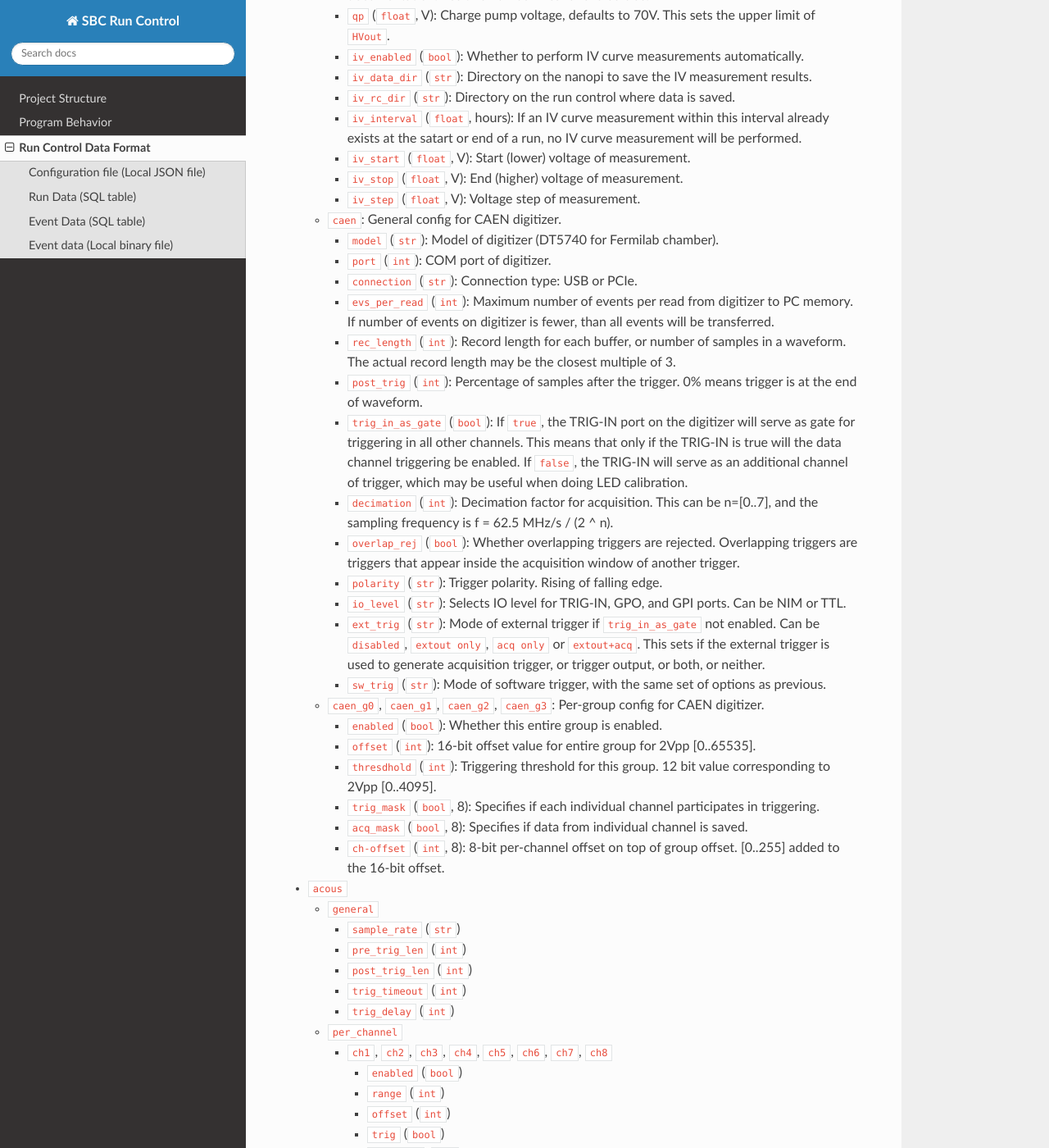
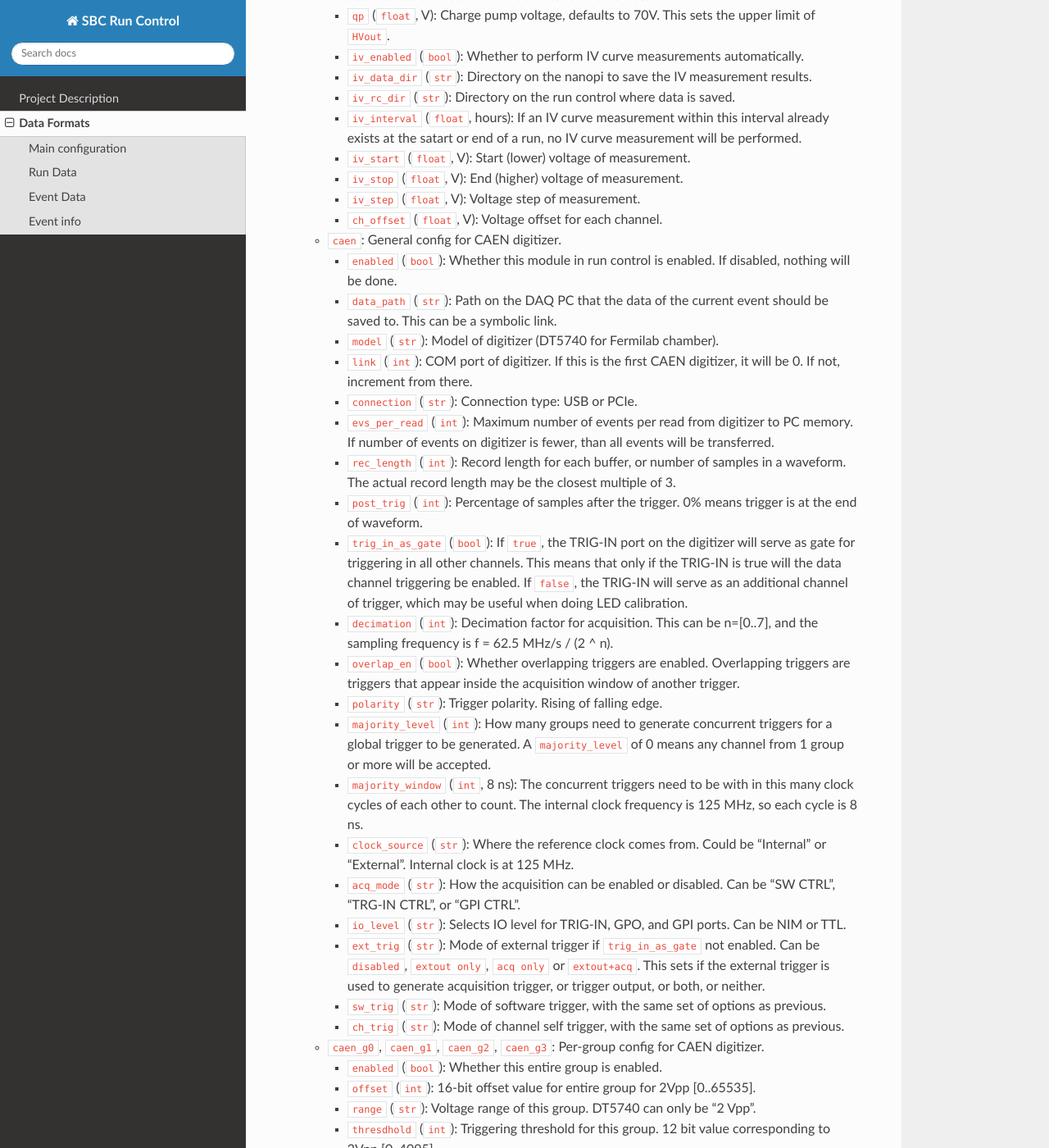
Before and after one commit to SBC-Collaboration/SBC-RunControl, a Sphinx documentation site: the page built from docs/data_format.md, in a window 1280 px wide and 1400 px high, scrolled down 1535 px. Shown: the whole window at 82% size. Built offline with Sphinx 7.4.7 and the Read the Docs theme 3.1.0, drawn with Linux system fonts in a browser that asks for light colours; some of the changed text lies outside the part shown.

Commit message:
Consolidate project structure into project description, also update configuration file definition

```diff
--- a/docs/data_format.md
+++ b/docs/data_format.md
@@ -1,7 +1,7 @@
-# Run Control Data Format
+# Data Formats
 This documentation contains information for the data structures of different saved files by the Run Control software and different modules.
 
-## Configuration file (Local JSON file)
+## Main configuration
 The master configuration file is saved in `.json` format. It contains configuration for run control itself and also all modules, including SiPM amps, CAEN, GaGe, cameras, arduinos, NI USB, and SQL. When run control starts, it will read the file from the main run control folder, and populate the fields in the settings window. After editing in the setting window, applying will update the config dictionary, and saving will update the dictionary and update the local file. Loading from a file will overwrite only the fields available in the file.
 At the start of a run, a copy of the config dictionay to the run_config dictionary, which will be used as the reference config for all modules during the entire run. If some changes are made in the settings window during a run, it will only change the config dictionary, and not the run_config dictionary. A json copy of the run config is saved to the run data folder.
 The data structure is:
@@ -41,45 +41,63 @@ The data structure is:
     - `iv_start` (`float`, V): Start (lower) voltage of measurement.
     - `iv_stop` (`float`, V): End (higher) voltage of measurement.
     - `iv_step` (`float`, V): Voltage step of measurement.
+    - `ch_offset` (`float`, V): Voltage offset for each channel.
   - `caen`: General config for CAEN digitizer.
+    - `enabled` (`bool`): Whether this module in run control is enabled. If disabled, nothing will be done.
+    - `data_path` (`str`): Path on the DAQ PC that the data of the current event should be saved to. This can be a symbolic link.
     - `model` (`str`): Model of digitizer (DT5740 for Fermilab chamber).
-    - `port` (`int`): COM port of digitizer.
+    - `link` (`int`): COM port of digitizer. If this is the first CAEN digitizer, it will be 0. If not, increment from there.
     - `connection` (`str`): Connection type: USB or PCIe.
     - `evs_per_read` (`int`): Maximum number of events per read from digitizer to PC memory. If number of events on digitizer is fewer, than all events will be transferred.
     - `rec_length` (`int`): Record length for each buffer, or number of samples in a waveform. The actual record length may be the closest multiple of 3.
     - `post_trig` (`int`): Percentage of samples after the trigger. 0% means trigger is at the end of waveform.
     - `trig_in_as_gate` (`bool`): If `true`, the TRIG-IN port on the digitizer will serve as gate for triggering in all other channels. This means that only if the TRIG-IN is true will the data channel triggering be enabled. If `false`, the TRIG-IN will serve as an additional channel of trigger, which may be useful when doing LED calibration.
     - `decimation` (`int`): Decimation factor for acquisition. This can be n=\[0..7\], and the sampling frequency is f = 62.5 MHz/s / (2 ^ n).
-    - `overlap_rej` (`bool`): Whether overlapping triggers are rejected. Overlapping triggers are triggers that appear inside the acquisition window of another trigger.
+    - `overlap_en` (`bool`): Whether overlapping triggers are enabled. Overlapping triggers are triggers that appear inside the acquisition window of another trigger.
     - `polarity` (`str`): Trigger polarity. Rising of falling edge.
+    - `majority_level` (`int`): How many groups need to generate concurrent triggers for a global trigger to be generated. A `majority_level` of 0 means any channel from 1 group or more will be accepted.
+    - `majority_window` (`int`, 8 ns): The concurrent triggers need to be with in this many clock cycles of each other to count. The internal clock frequency is 125 MHz, so each cycle is 8 ns.
+    - `clock_source` (`str`): Where the reference clock comes from. Could be "Internal" or "External". Internal clock is at 125 MHz.
+    - `acq_mode` (`str`): How the acquisition can be enabled or disabled. Can be "SW CTRL", "TRG-IN CTRL", or "GPI CTRL".
     - `io_level` (`str`): Selects IO level for TRIG-IN, GPO, and GPI ports. Can be NIM or TTL.
     - `ext_trig` (`str`): Mode of external trigger if `trig_in_as_gate` not enabled. Can be `disabled`, `extout only`, `acq only` or `extout+acq`. This sets if the external trigger is used to generate acquisition trigger, or trigger output, or both, or neither.
     - `sw_trig` (`str`): Mode of software trigger, with the same set of options as previous.
+    - `ch_trig` (`str`): Mode of channel self trigger, with the same set of options as previous.
   - `caen_g0`, `caen_g1`, `caen_g2`, `caen_g3`: Per-group config for CAEN digitizer.
     - `enabled` (`bool`): Whether this entire group is enabled.
     - `offset` (`int`): 16-bit offset value for entire group for 2Vpp \[0..65535\].
+    - `range` (`str`): Voltage range of this group. DT5740 can only be "2 Vpp".
     - `thresdhold` (`int`): Triggering threshold for this group. 12 bit value corresponding to 2Vpp \[0..4095\].
     - `trig_mask` (`bool`, 8): Specifies if each individual channel participates in triggering.
     - `acq_mask` (`bool`, 8): Specifies if data from individual channel is saved.
     - `ch-offset` (`int`, 8): 8-bit per-channel offset on top of group offset. \[0..255\] added to the 16-bit offset.
-- `acous`
-  - `general`
-    - `sample_rate` (`str`)
-    - `pre_trig_len` (`int`)
-    - `post_trig_len` (`int`)
-    - `trig_timeout` (`int`)
-    - `trig_delay` (`int`)
-  - `per_channel`
-    - `ch1`, `ch2`, `ch3`, `ch4`, `ch5`, `ch6`, `ch7`, `ch8`
-      - `enabled` (`bool`)
-      - `range` (`int`)
-      - `offset` (`int`)
-      - `trig` (`bool`)
-      - `polarity` (`str`)
-      - `threshold` (`int`)
+- **acous**
+  - `enabled` (`bool`): Whether this module is enabled. If not, everything will be skipped.
+  - `data_dir` (`str`): Director on the DAQ PC that the acoustics data for this event should be saved to.
+  - `driver_path` (`str`)
+  - `mode` (`str`)
+  - `sample_rate` (`str`)
+  - `pre_trig_len` (`int`)
+  - `post_trig_len` (`int`)
+  - `trig_timeout` (`int`)
+  - `trig_delay` (`int`)
+  - `ch1`, `ch2`, `ch3`, `ch4`, `ch5`, `ch6`, `ch7`, `ch8`
+    - `enabled` (`bool`)
+    - `range` (`int`)
+    - `offset` (`int`)
+    - `impedance` (`str`)
+    - `coupling` (`str`)
+    - `trig` (`bool`)
+    - `polarity` (`str`)
+    - `threshold` (`int`)
+  - `ext`
+    - `range` (`int`)
+    - `trig` (`bool`)
+    - `polarity` (`str`)
+    - `threshold` (`int`)
 - `cam`
   - `cam1`, `cam2`, `cam3`
-    - `enabled` (`bool`): Whether this camera is enabled. If not, this camera will be skipped
+    - `enabled` (`bool`): Whether this camera is enabled. If not, this camera will be skipped.
     - `rc_config_path`: Path of config file in the run control system.
     - `config_path` (`str`): Path of the config file in camera's raspberry pi system.
     - `data_path` (`str`): Data Path for the current event on the camera pi (mounted directory). For the main config file, this will be the mounted directory of the master data file. For the config file saved on camera for each event, it will be that path joined with run and event id.
@@ -107,6 +125,7 @@ The data structure is:
   - `trigger`: Trigger fan-in/fan-out arduino.
     - `port` (`str`): Serial port that this arduino is connected to. A custom informational name should be assigned based on the port on the USB hub.
     - `sketch` (`str`): Location of the sketch folder for this arduino.
+    - `loop` (`int`, us): How long each loop of the code should take. If arduino cannot complete the tasks within that time, it will print warning to serial and lower the `on_time` pin.
     - `reset` (`int`): Reset pin. Resets all trigger latch pins back to low.
     - `or` (`int`): Logic OR (non-latching) pin.
     - `on_time` (`int`): On-time pin showing whether all operations completed within designated clock cycle (100 us).
@@ -120,11 +139,13 @@ The data structure is:
   - `clock`: Clock arduino for syncing LED, camera, and CAEN.
     - `port` (`str`): Serial port for this device.
     - `sketch` (`str`): Location of sketch folder.
+    - `loop` (`int`, us): How long each loop of the code should take. If arduino cannot complete the tasks within that time, it will print warning to serial and lower the `on_time` pin.
     - `wave1`, `wave2`, `wave3`, `wave4`, `wave5`, `wave6`, `wave7`, `wave8`, `wave9`, `wave10`, `wave11`, `wave12`, `wave13`, `wave14`, `wave15`, `wave16`
       - `enabled` (`bool`): If not enabled, this channel will always be low.
       - `name` (`str`): Name of channel for information.
-      - `period` (`int`): Period of this wave, in units of 100 us.
-      - `phase` (`int`): Phase of the wave in units of 100 us.
+      - `gated` (`bool`): Whether this channel is controlled by the trigger gate signal from trigger arduino. If true, this channel will only be active when the gate pin is high from trigger arduino.
+      - `period` (`int`): Period of this wave, in units of `loop`.
+      - `phase` (`int`): Phase of the wave in units of `loop`.
       - `duty` (`int`): Duty cycle of the wave, in units of percent.
       - `polarity` (`bool`): If positive, then the wave will first be high and be low. Vice versa for polarity.
   - `position`: Position arduino for measuring the location of the bellow.
@@ -135,7 +156,7 @@ The data structure is:
     - `gateway` (`str`)
     - `subnet` (`str`)
 
-## Run Data (SQL table)
+## Run Data
 The run data is saved in the `RunData` tables in the slow control SQL database. There is one line per run.
 - `ID` (`BIGINT UNSIGNED`, `NOT NULL`, `PRIMARY KEY`, `AUTO-INCREMENT`): Auto-generated unique integer ID.
 - `run_ID` (`VARCHAR(100)`, `NOT NULL`, `UNIQUE KEY`): Run ID generated by run control software, like "20240101_0".
@@ -157,7 +178,7 @@ The run data is saved in the `RunData` tables in the slow control SQL database.
 - `config` (`JSON`): Saves the master config file in addition to the data folder. Should enable some SQL query using config info.
 - More columns will be added when analysis module is running, like the last data reduction version performed and the date, etc.
 
-## Event Data (SQL table)
+## Event Data
 The event data is saved in the `EventData` tables in the slow control SQL database. There is one line per event.
 - `ID` (`INT UNSIGNED`, `NOT NULL`, `PRIMARY KEY`, `AUTO-INCREMENT`): Auto-generated unique integer ID.
 - `run_ID` (`VARCHAR(100)`, `NOT NULL`, `MULTIPLE KEY (1)`): Run ID generated by run control software, like "20240101_0". Run_ID and event_ID combined is a unique key for the event.
@@ -172,7 +193,7 @@ The event data is saved in the `EventData` tables in the slow control SQL databa
 - `stop_time` (`TIMESTAMP(3)`): Timestamp of the event stop.
 - `trigger_source` (`VARCHAR(100)`, `NOT NULL`): Name of trigger's first fault.
 
-## Event data (Local binary file)
+## Event info
 This data is saved in the SBC binary format using `SBCBinaryFormat` library. The data structure is:
 - `ev_number` (`uint32`, 3): A list of date, run number, and event number of current event. For example, for Run
   20240101_0 Event 0, this list would be `[20240101, 0, 0]`.
@@ -180,14 +201,4 @@ This data is saved in the SBC binary format using `SBCBinaryFormat` library. The
   when a trigger is received by the run control.
 - `run_livetime` (`uint64`): Run livetime in milliseconds. This is the sum of the current and all previous events.
 - `pset` (`float`): Pressure setpoint for this event. In case of pressure ramping or random sampling, the pressure setpoint could be different for each event.
-- `trigger_source` (`uint8`): Trigger source encoded in number. The list is:
-  - `0`: Camera 1 motion detection;
-  - `1`: Camera 2 motion detection;
-  - `2`: Camera 3 motion detection;
-  - `3`: Run control software trigger;
-  - `4`: Run control timeout trigger;
-  - `5`: PLC trigger, see PLC data for detail;
-  - `6`: Kulite Ar trigger, high resolution trigger directly from Kulite (doesn't exist yet);
-  - `7`: Kulite CF4 trigger, high resolution trigger directly from Kulite (doesn't exist yet);
-  - `8`: External button manual trigger (doesn't exist yet);
-  - `9`: Unknown.
+- `trigger_source` (`str`): Trigger first fault source. This trigger is the one that causes the global trigger latch.
```
Also changed, not shown: other parts of docs/data_format.md (+1 -1 lines), docs/index.md (+1 -2 lines), docs/project_description.md (renamed from docs/program_behavior.md, +59 -1 lines), docs/project_structure.md (deleted, +0 -57 lines).
